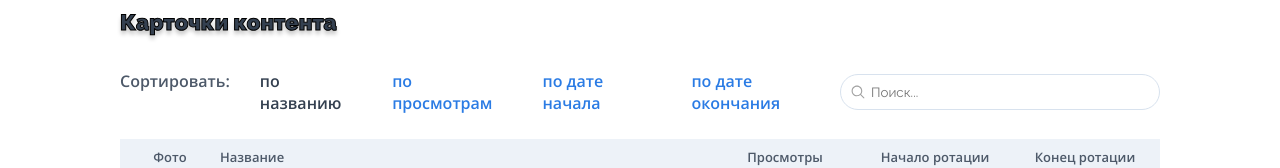
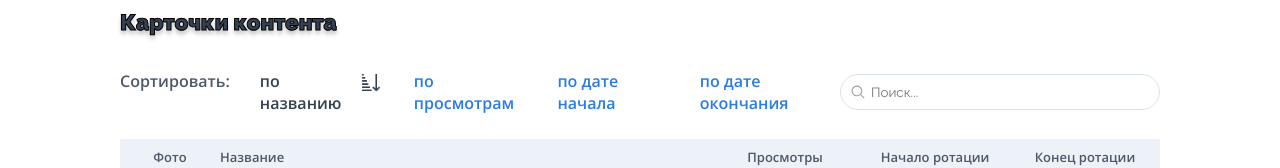
Before and after one commit to ValeriyaAgafonova/tp-lab, a React (Create React App) app in the folder tp-shop/: page / in a window 1280 px wide. Shown: the part 126-294 px from the top of the page. Built offline with nearby package versions, Linux system fonts and the light colour scheme.

Commit message:
feat: add reverse function to sort

```diff
--- a/tp-shop/src/components/Sorting/Sorting.tsx
+++ b/tp-shop/src/components/Sorting/Sorting.tsx
@@ -2,13 +2,22 @@ import { useState } from "react";
 import Tab from "../Tab/Tab";
 import "./Sorting.scss";
 import { useDispatch } from "react-redux";
-import { SORT_ITEMS_BY_END_DATE, SORT_ITEMS_BY_NAME, SORT_ITEMS_BY_START_DATE, SORT_ITEMS_BY_VIEWS } from "../../services/actions";
+import { REVERSE_ITEMS, SORT_ITEMS_BY_END_DATE, SORT_ITEMS_BY_NAME, SORT_ITEMS_BY_START_DATE, SORT_ITEMS_BY_VIEWS } from "../../services/actions";
 
 function Sorting() {
 const dispatch = useDispatch();
   const [active, setActive] = useState("name");
+  const [isUpICon, setUpIcon] = useState('to-top.png')
+
 function sortData(value: string){
+    if (active === value) {
+        setUpIcon(isUpICon === 'to-bottom.png' ? 'to-top.png' : 'to-bottom.png')
+        return dispatch({
+            type: REVERSE_ITEMS
+    })
+    }
     setActive(value)
+    setUpIcon('to-top.png')
 if (value === 'view'){
     dispatch({
         type: SORT_ITEMS_BY_VIEWS
@@ -34,16 +43,16 @@ else if (value === 'finish'){
     <div className="sorting">
       <p>Сортировать:</p>
       <div onClick={() => sortData("name")}>
-        <Tab active={active === "name"} text={"по названию"} />
+        <Tab active={active === "name"} text={"по названию"}  icon={isUpICon}/>
       </div>
       <div onClick={() => sortData("view")}>
-        <Tab active={active === "view"} text={"по просмотрам"} />
+        <Tab active={active === "view"} text={"по просмотрам"}  icon={isUpICon}/>
       </div>
       <div onClick={() => sortData("begin")}>
-        <Tab active={active === "begin"} text={"по дате начала"} />
+        <Tab active={active === "begin"} text={"по дате начала"}  icon={isUpICon}/>
       </div>
       <div onClick={() => sortData("finish")}>
-        <Tab active={active === "finish"} text={"по дате окончания"} />
+        <Tab active={active === "finish"} text={"по дате окончания"} icon={isUpICon}/>
       </div>
     </div>
   );
--- a/tp-shop/src/components/Tab/Tab.scss
+++ b/tp-shop/src/components/Tab/Tab.scss
@@ -5,3 +5,11 @@
   .sorting__active{
     color: #344050;
   }
+  .sorting__tab{
+    display: flex;
+    gap: 5px;
+  }
+  .sorting__icon__active{
+    width: 25px;
+    height: 25px;
+  }
--- a/tp-shop/src/components/Tab/Tab.tsx
+++ b/tp-shop/src/components/Tab/Tab.tsx
@@ -1,18 +1,25 @@
+import { useState } from "react";
 import "./Tab.scss";
 
 interface ITab {
   active: boolean;
   text: string;
+  icon: string
 }
 
-function Tab({ active, text }: ITab) {
+function Tab({ active, text, icon }: ITab) {
+
+
   return (
-    <div>
+    <div className="sorting__tab">
       <p
         className={` ${active === true ? "sorting__active" : "sorting__sort"}`}
       >
         {text}
       </p>
+      {active &&
+      <img className="sorting__icon__active" alt="" src={icon}></img>
+}
     </div>
   );
 }
--- a/tp-shop/src/pages/MainList/MainList.tsx
+++ b/tp-shop/src/pages/MainList/MainList.tsx
@@ -4,7 +4,7 @@ import Table from "../../components/Table/Table";
 import "./MainList.scss";
 import { useEffect, useState } from "react";
 import TableCard from "../../components/TableCard/TableCard";
-import { getItems } from "../../services/actions";
+import { getItems, SORT_ITEMS_BY_NAME } from "../../services/actions";
 import { useDispatch } from "react-redux";
 import { AnyAction } from "redux";
 import { useSelector } from "react-redux";
--- a/tp-shop/src/services/actions/index.js
+++ b/tp-shop/src/services/actions/index.js
@@ -7,6 +7,7 @@ export const SORT_ITEMS_BY_VIEWS = "SORT_ITEMS_BY_VIEWS";
 export const SORT_ITEMS_BY_START_DATE = "SORT_ITEMS_BY_START_DATE";
 export const SORT_ITEMS_BY_END_DATE = "SORT_ITEMS_END_DATE";
 
+export const REVERSE_ITEMS = 'REVERSE_ITEMS';
 export const checkResponse = (response) => {
     console.log(response);
     if (response.ok) {
@@ -32,6 +33,9 @@ export const checkResponse = (response) => {
               type: GET_ITEMS_SUCCESS,
               itemsList: res,
             });
+            dispatch({
+                type: SORT_ITEMS_BY_NAME
+        })
           } else {
             throw new Error(res);
           }
--- a/tp-shop/src/services/reducers/index.js
+++ b/tp-shop/src/services/reducers/index.js
@@ -7,7 +7,8 @@ import {
     SORT_ITEMS_BY_NAME,
     SORT_ITEMS_BY_VIEWS,
     SORT_ITEMS_BY_START_DATE,
-    SORT_ITEMS_BY_END_DATE
+    SORT_ITEMS_BY_END_DATE,
+    REVERSE_ITEMS
   } from "../actions";
 
 //   interface ICard {
@@ -81,6 +82,9 @@ const initialState = {
         return { ...state, itemsList: state.itemsList.filter(a => a).sort((a, b) =>  new Date(a.end_date) - new Date(b.end_date)
   )};
       }
+      case REVERSE_ITEMS: {
+        return { ...state, itemsList: state.itemsList.filter(a => a).reverse()};
+      }
 
       default:
         return state;
```
Also changed, not shown: tp-shop/public/to-bottom.png (added), tp-shop/public/to-top.png (added).
